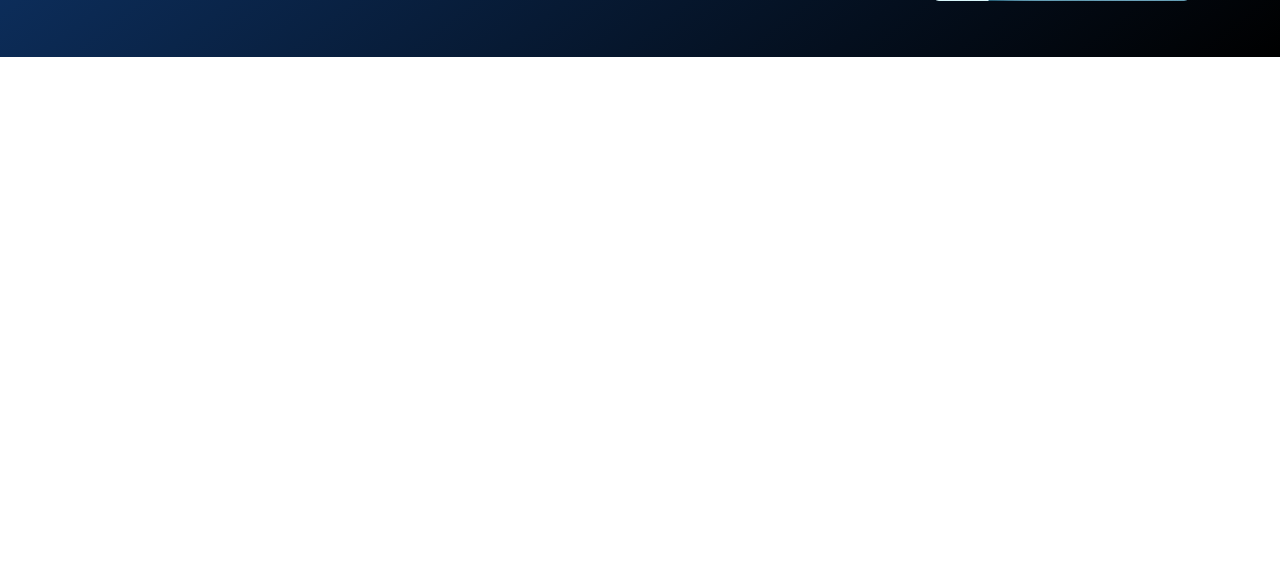
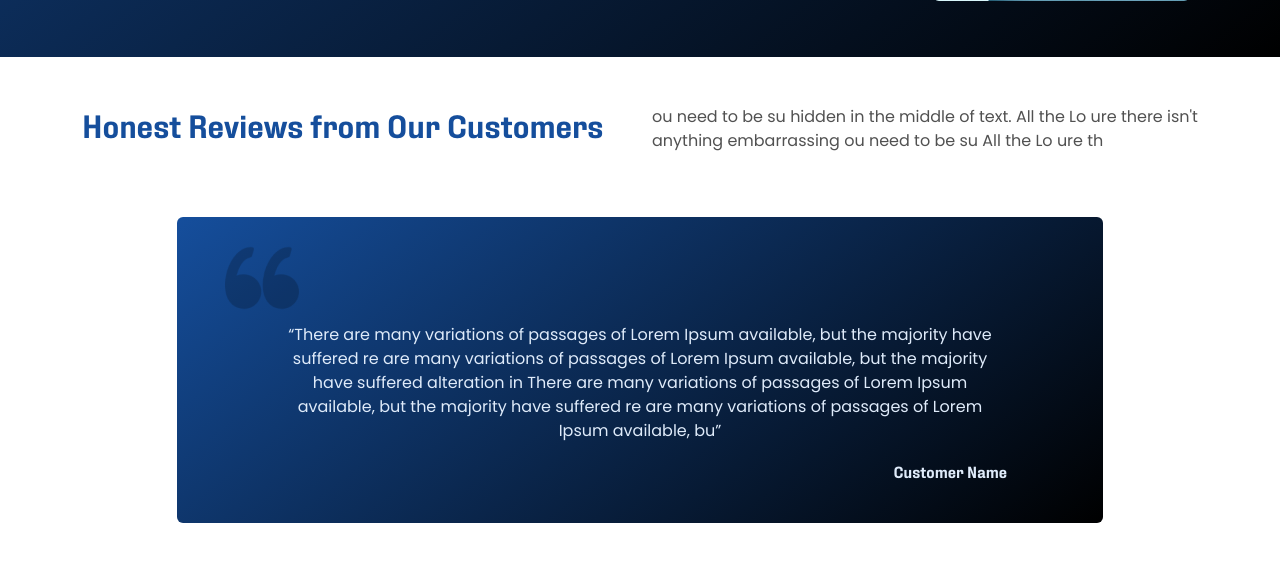
Before and after one commit to sahalcookee/zzaz, a PHP site: page / in a window 1280 px wide. Shown: the part 4384-4955 px from the top of the page. Before the commit the page ends 4441 px from the top, so only its background shows below. Run offline with PHP 8.4, Linux system fonts and the light colour scheme; some libraries are stand-ins or nearby versions.

Commit message:
testimony-home

```diff
--- a/assets/css/style.css
+++ b/assets/css/style.css
@@ -225,3 +225,7 @@ font-family: 'Poppins', sans-serif;
   background-color: #154d9cba;
   transition: 0.3s all ease;
 }
+/* section-5 */
+.h-s5-testim-div{
+
+}
--- a/index.php
+++ b/index.php
@@ -489,7 +489,27 @@ function active($currect_page){
 
     <!-- section-5  -->
     <section class="py-5">
-
+        <div class="container">
+            <div class="row">
+                <div class="col-lg-6">
+                    <h2 class="font-fix-sb fs-2 primary-blue">Honest Reviews from Our Customers</h2>
+                </div>
+                <div class="col-lg-6">
+                    <p class="font-poppins font-normal para-black">ou need to be su hidden in the middle of text. All the Lo ure there isn't anything embarrassing ou need to be su   All the Lo ure th</p>
+                </div>
+            </div>
+            <div class="mt-5">
+                <div class="row justify-content-center">
+                    <div class="col-10">
+                        <div class="banner-bg w-100 px-5 py-4 position-relative rounded h-s5-testim-div">
+                            <img class="mb-2" src="assets/images/h-s5-quote.png" alt="">
+                            <p class="font-poppins font-normal extra-light-blue m-0 text-center px-5">“There are many variations of passages of Lorem Ipsum available, but the majority have suffered re are many variations of passages of Lorem Ipsum available, but the majority have suffered alteration in There are many variations of passages of Lorem Ipsum available, but the majority have suffered re are many variations of passages of Lorem Ipsum available, bu”</p>
+                            <p class="font-fix-sb extra-light-blue text-end mt-3 pe-5">Customer Name</p>
+                        </div>
+                    </div>
+                </div>
+            </div>
+        </div>
     </section>
 
     <!-- footer  -->
```
Also changed, not shown: assets/images/h-s5-quote.png (added).
